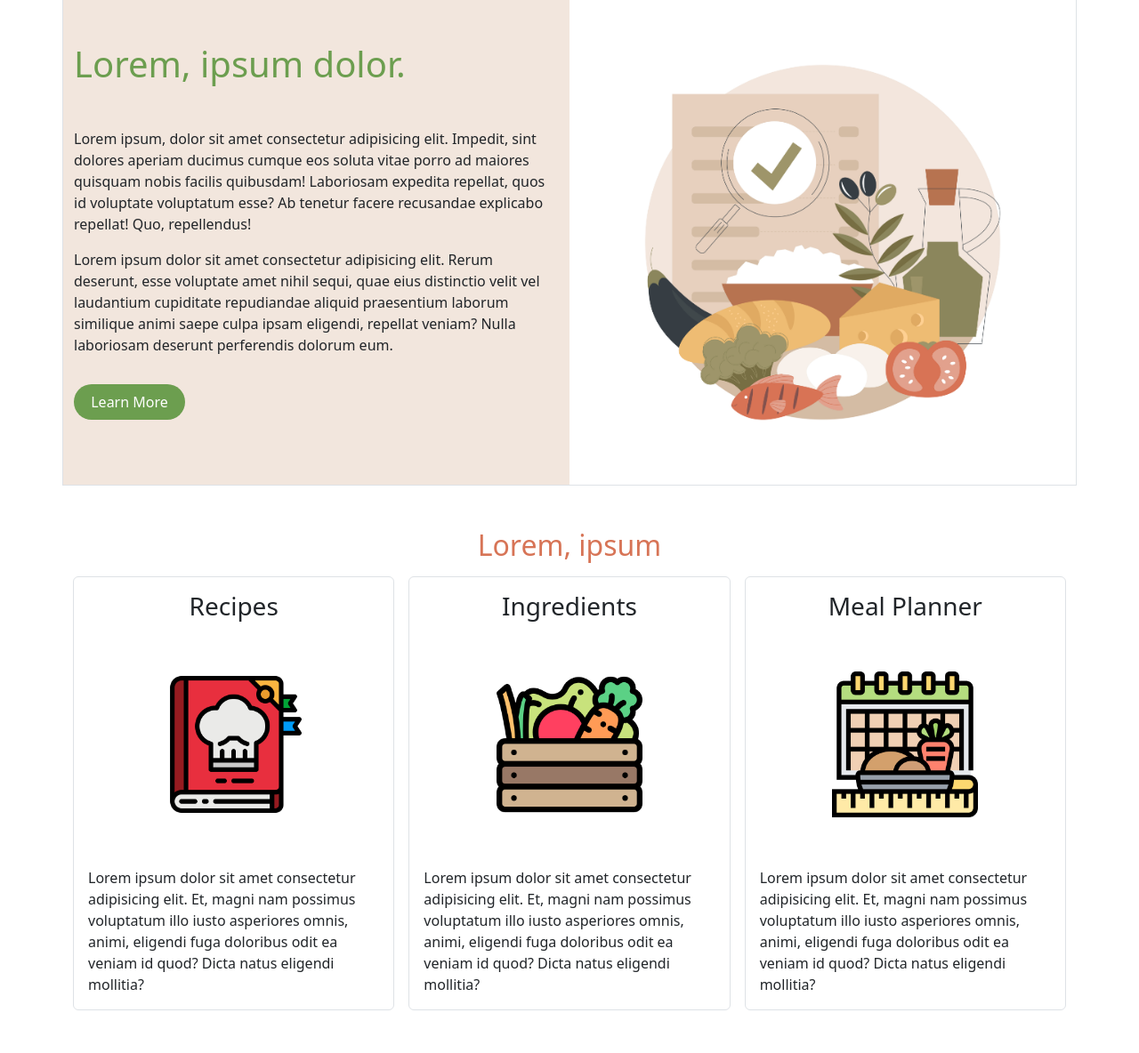
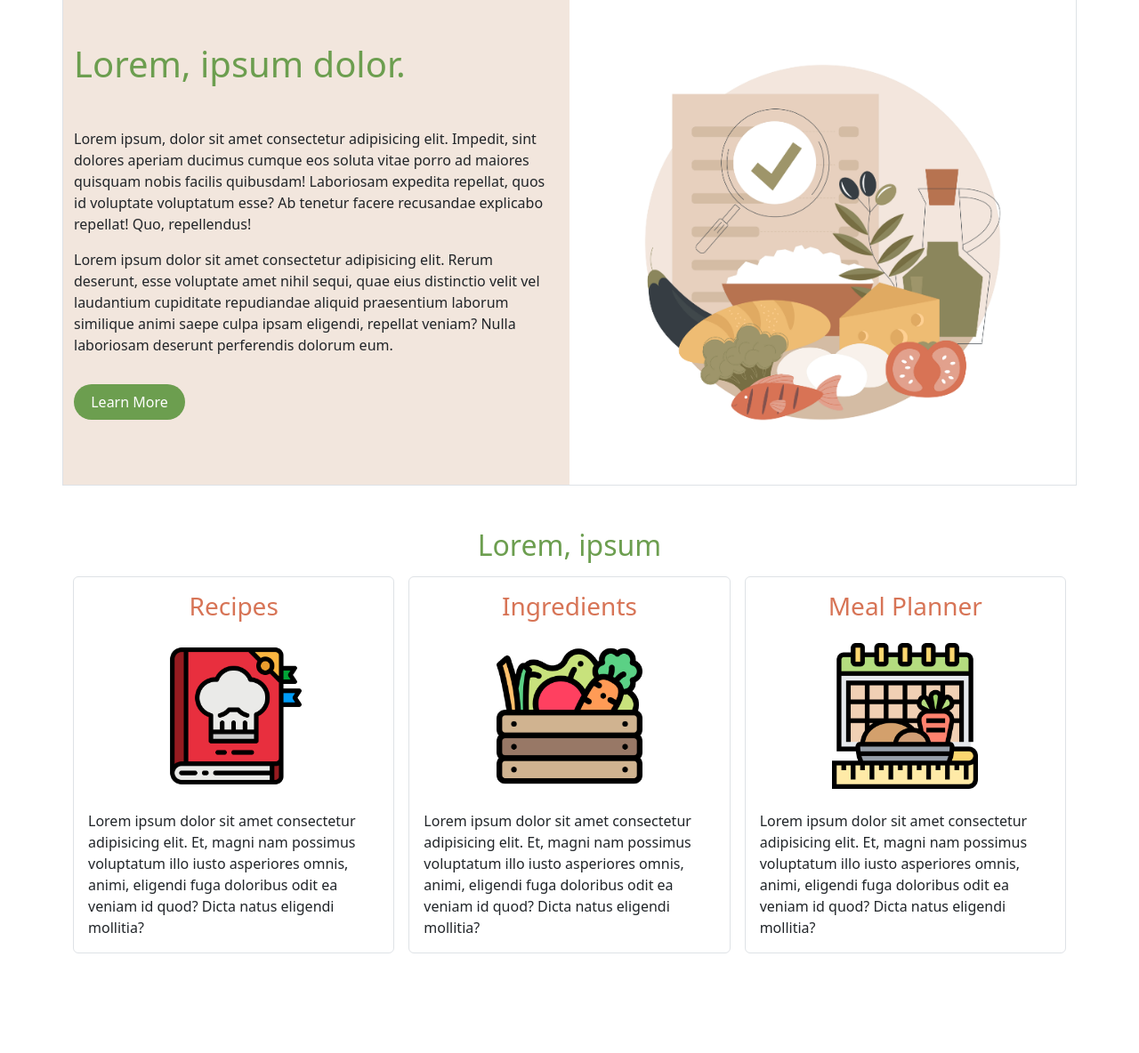
Before and after one commit to Brian1226/AvoCardio, a Python web app: template templates/home.html in a window 1280 px wide. Shown: the part 67-1251 px from the top of the page at 89% size. After the commit the page ends 1139 px from the top, so only its background shows below. Run offline with Jinja, Linux system fonts and the light colour scheme; the template is opened without the code that fills it, so the values that code supplies are empty.

Commit message:
made sticky navbar, modified cards section

```diff
--- a/templates/home.html
+++ b/templates/home.html
@@ -13,7 +13,7 @@
 
 <body>
     <!--navbar-->
-    <nav class="navbar navbar-expand-sm navbar-dark bg-dark">
+    <nav class="navbar navbar-expand-sm sticky-top navbar-dark bg-dark">
         <div class="container">
             <a href="#">
                 <img src="../static/logo.png" class="logo" alt="logo">
@@ -68,7 +68,7 @@
     <!--cards section-->
     <section id="cards-section">
         <div class="container-lg">
-            <div class="text-center mb-3 orange-font">
+            <div class="text-center mb-3 green-font">
                 <h2>Lorem, ipsum</h2>
             </div>
             <div class="row justify-content-center mb-5 g-3">
@@ -76,9 +76,9 @@
                     <div class="card border">
                         <img class="card-img-top img-fluid" src="">
                         <div class="card-body">
-                            <div class="card-title text-center">
+                            <div class="card-title text-center orange-font">
                                 <h3>Recipes</h3>
-                                <img src="../static/recipe-icon.png" alt="https://www.flaticon.com/free-icons/recipe" class="my-5 card-icon">
+                                <img src="../static/recipe-icon.png" alt="https://www.flaticon.com/free-icons/recipe" class="my-3 card-icon">
                             </div>
                             <p class="card-text">Lorem ipsum dolor sit amet consectetur adipisicing elit. Et, magni nam
                                 possimus voluptatum illo iusto asperiores omnis, animi, eligendi fuga doloribus odit ea
@@ -91,9 +91,9 @@
                     <div class="card border">
                         <img class="card-img-top" src="">
                         <div class="card-body">
-                            <div class="card-title text-center">
+                            <div class="card-title text-center orange-font">
                                 <h3>Ingredients</h3>
-                                <img src="../static/ingredients-icon.png" alt="https://www.flaticon.com/free-icons/harvest" class="my-5 card-icon">
+                                <img src="../static/ingredients-icon.png" alt="https://www.flaticon.com/free-icons/harvest" class="my-3 card-icon">
                             </div>
                             <p class="card-text">Lorem ipsum dolor sit amet consectetur adipisicing elit. Et, magni nam
                                 possimus voluptatum illo iusto asperiores omnis, animi, eligendi fuga doloribus odit ea
@@ -106,9 +106,9 @@
                     <div class="card border">
                         <img class="card-img-top" src="">
                         <div class="card-body">
-                            <div class="card-title text-center">
+                            <div class="card-title text-center orange-font">
                                 <h3>Meal Planner</h3>
-                                <img src="../static/mealplan-icon.png" alt="https://www.flaticon.com/free-icons/healthy-food" class="my-5 card-icon">
+                                <img src="../static/mealplan-icon.png" alt="https://www.flaticon.com/free-icons/healthy-food" class="my-3 card-icon">
                             </div>
                             <p class="card-text">Lorem ipsum dolor sit amet consectetur adipisicing elit. Et, magni nam
                                 possimus voluptatum illo iusto asperiores omnis, animi, eligendi fuga doloribus odit ea
```
